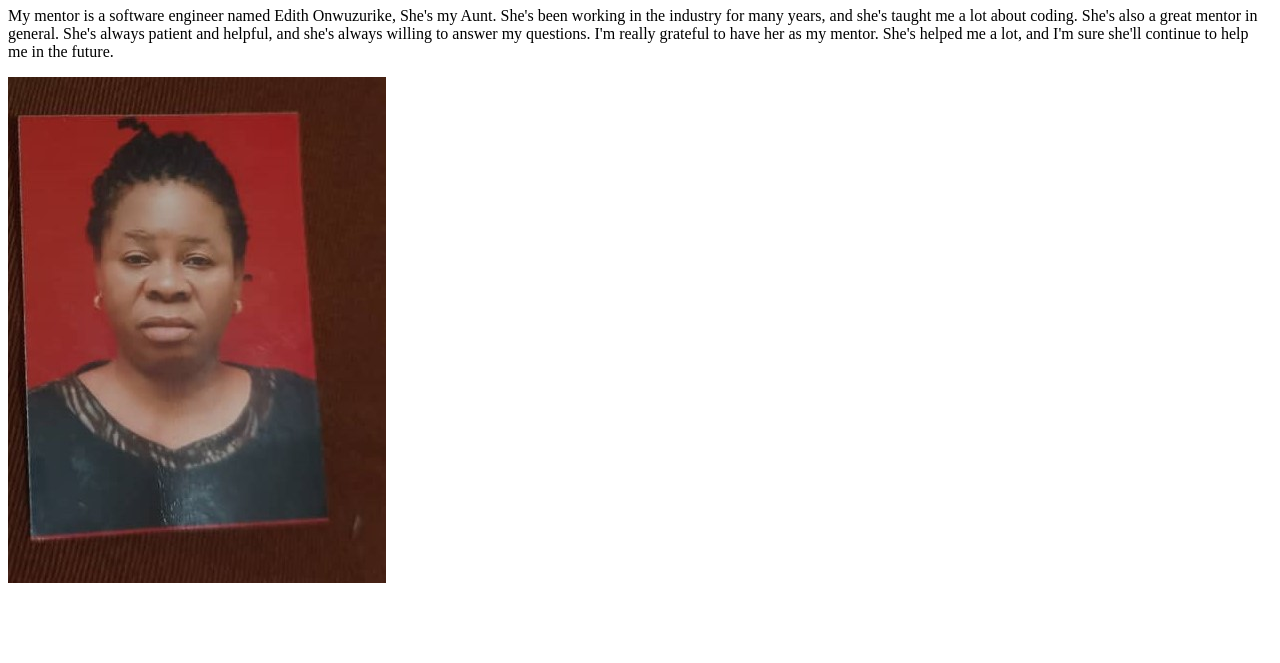
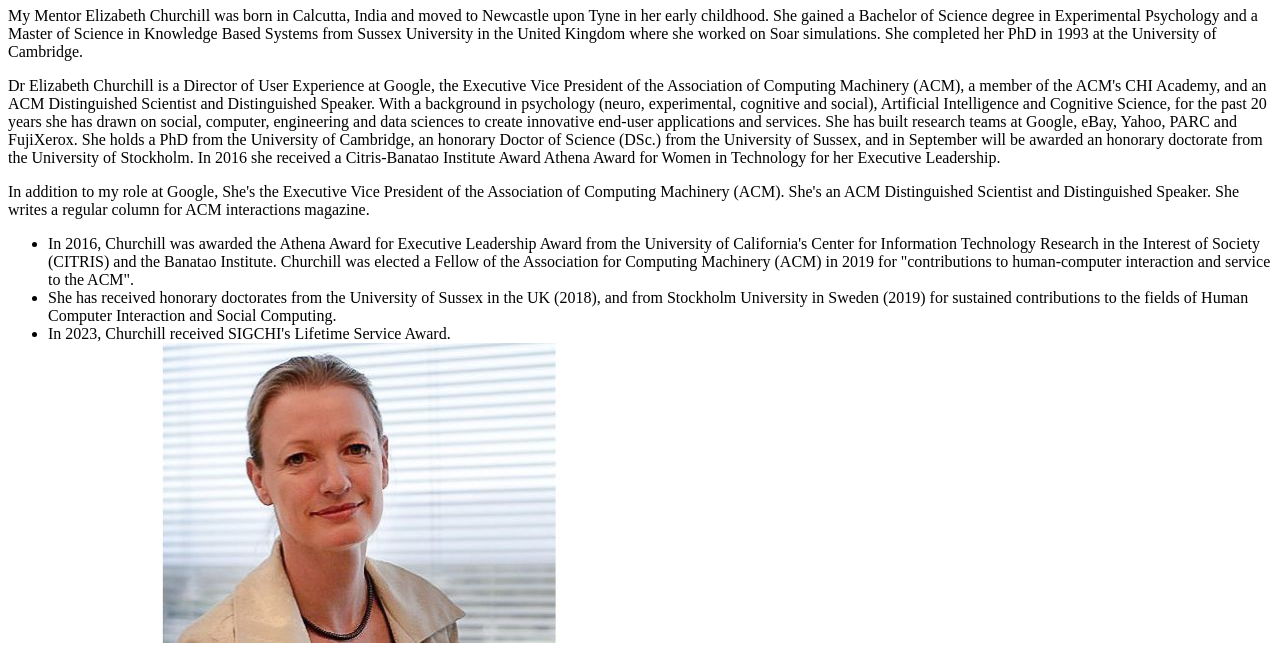
Before and after one commit to Humble-Edward/Assignment, a plain HTML site: page Mentor.html in a window 1280 px wide. Shown: the part 197-860 px from the top of the page. Before the commit the page ends 800 px from the top, so only its background shows below. Drawn offline with Linux system fonts and the light colour scheme.

Commit message:
second commit

```diff
--- a/Mentor.html
+++ b/Mentor.html
@@ -35,13 +35,42 @@
   </header>
 
   <main>
-    <h1>My Mentor</h1>
-    <p>My mentor is a software engineer named Edith Onwuzurike, She's my Aunt. She's been working in the industry for
-      many years, and she's taught me a lot about coding. She's also a great mentor in general. She's always patient and
-      helpful, and she's always willing to answer my questions. I'm really grateful to have her as my mentor. She's
-      helped me a lot, and I'm sure she'll continue to help me in the future.</p>
+    <h1>Biography of Elizabeth Churchill</h1>
+    <p>
+      My Mentor Elizabeth Churchill was born in Calcutta, India and moved to Newcastle upon Tyne in her early childhood.
+      She gained a Bachelor of
+      Science degree in Experimental Psychology and a Master of Science in Knowledge Based Systems from Sussex
+      University in the United Kingdom where she worked on Soar simulations. She completed her PhD in 1993 at the
+      University of Cambridge.
+    </p>
+    <p>Dr Elizabeth Churchill is a Director of User Experience at Google, the Executive Vice President of the
+      Association of Computing Machinery (ACM), a member of the ACM's CHI Academy, and an ACM Distinguished Scientist
+      and Distinguished Speaker. With a background in psychology (neuro, experimental, cognitive and social), Artificial
+      Intelligence and Cognitive Science, for the past 20 years she has drawn on social, computer, engineering and data
+      sciences to create innovative end-user applications and services. She has built research teams at Google, eBay,
+      Yahoo, PARC and FujiXerox. She holds a PhD from the University of Cambridge, an honorary Doctor of Science (DSc.)
+      from the University of Sussex, and in September will be awarded an honorary doctorate from the University of
+      Stockholm. In 2016 she received a Citris-Banatao Institute Award Athena Award for Women in Technology for her
+      Executive Leadership.
+    <P>In addition to my role at Google, She's the Executive Vice President of the Association of Computing Machinery
+      (ACM). She's an ACM
+      Distinguished Scientist and Distinguished Speaker. She writes a regular column for ACM interactions magazine.</P>
+    </p>
+    <ul>
+      <li> In 2016, Churchill was awarded the Athena Award for Executive Leadership Award from the University of
+        California's
+        Center for Information Technology Research in the Interest of Society (CITRIS) and the Banatao Institute.
+        Churchill was elected a Fellow of the Association for Computing Machinery (ACM) in 2019 for "contributions to
+        human-computer interaction and service to the ACM".</li>
+      <li>
+        She has received honorary doctorates from the University
+        of Sussex in the UK (2018), and from Stockholm University in Sweden (2019) for sustained contributions to the
+        fields of Human Computer Interaction and Social Computing.
+      </li>
+      <li>In 2023, Churchill received SIGCHI's Lifetime
+        Service Award.</li>
 
-    <img src="./PHOTO-2023-02-25-10-49-14.jpg" alt="My Mentor">
+      <img src="./Elizabeth-F.-Churchill.jpg" alt="My Mentor">
   </main>
 </body>
 
```
Also changed, not shown: index.html (+1 -1 lines), Elizabeth-F.-Churchill.jpg (added).
